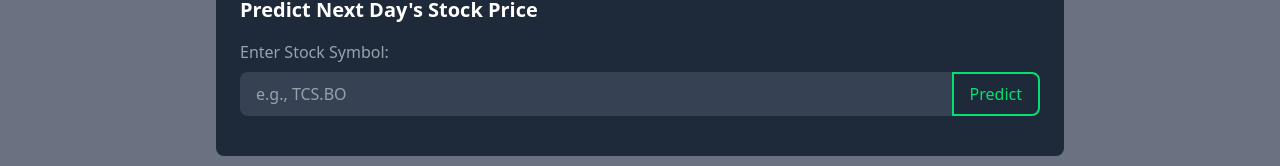
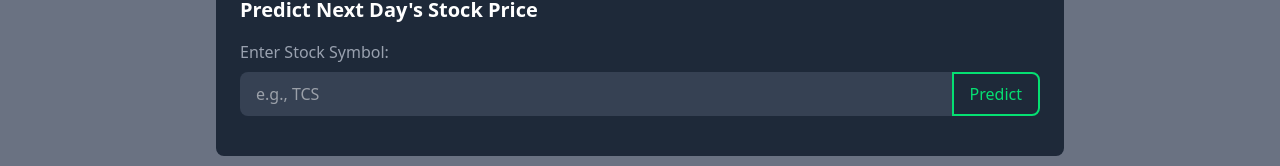
Before and after one commit to Abhiraj05/Optimizing-Stock-Trading-Strategies-Using-Reinforcement-Learning-Techniques, a React (Vite) app in the folder Frontend/: page /chart in a window 1280 px wide. Shown: the part 418-584 px from the top of the page. Built offline with nearby package versions, Linux system fonts and the light colour scheme.

Commit message:
Update StockPrediction.jsx

```diff
--- a/Frontend/src/components/StockPrediction.jsx
+++ b/Frontend/src/components/StockPrediction.jsx
@@ -10,7 +10,7 @@ const StockPrediction = ({ stockSymbol, setStockSymbol, predictedData, predictNe
           <input
             type="text"
             className="bg-gray-700 text-white p-2 rounded-l-lg w-full focus:outline-none pl-4"
-            placeholder="e.g., TCS.BO"
+            placeholder="e.g., TCS"
             value={stockSymbol}
             onChange={(e) => setStockSymbol(e.target.value)}
           />
```
